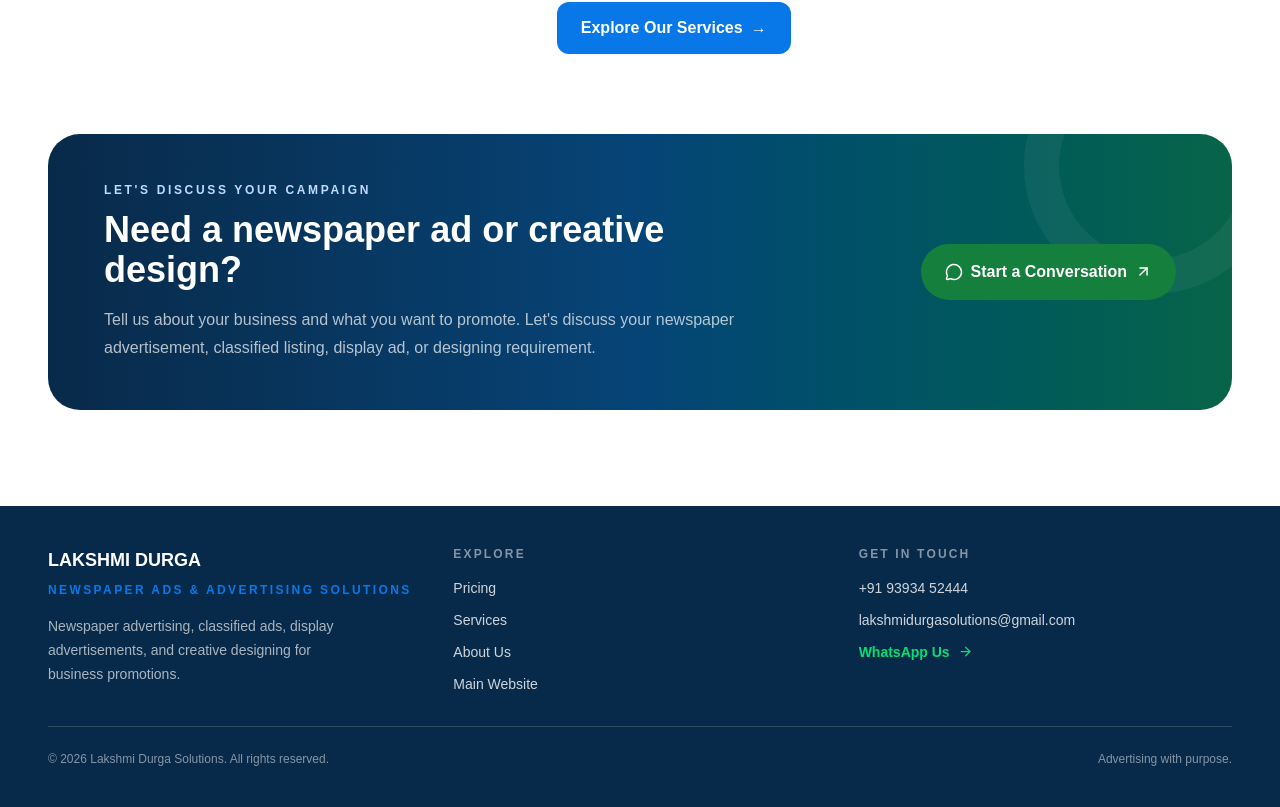
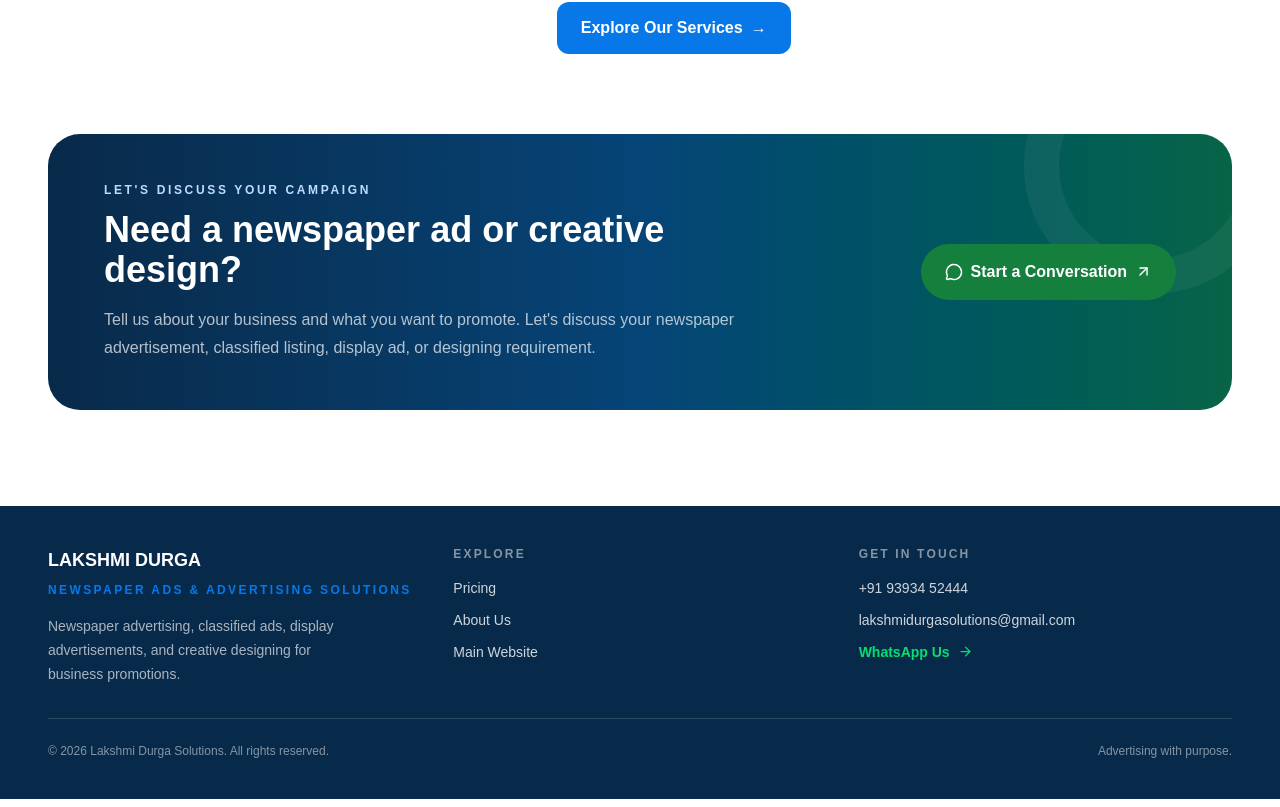
Before and after one commit to lakshmi-durga-tech/Lakshmi-Durga-Solutions, a Next.js app: page /about in a window 1280 px wide. Shown: the part 4154-4961 px from the top of the page. Built offline with nearby package versions, Linux system fonts and the light colour scheme.

Commit message:
Update page.tsx

```diff
--- a/src/app/about/page.tsx
+++ b/src/app/about/page.tsx
@@ -503,13 +503,6 @@ export default function AboutPage() {
                 </a>
 
                 <a
-                  href="/services-us/"
-                  className="transition hover:text-[#0878E8]"
-                >
-                  Services
-                </a>
-
-                <a
                   href="/about/"
                   className="transition hover:text-[#0878E8]"
                 >
```
